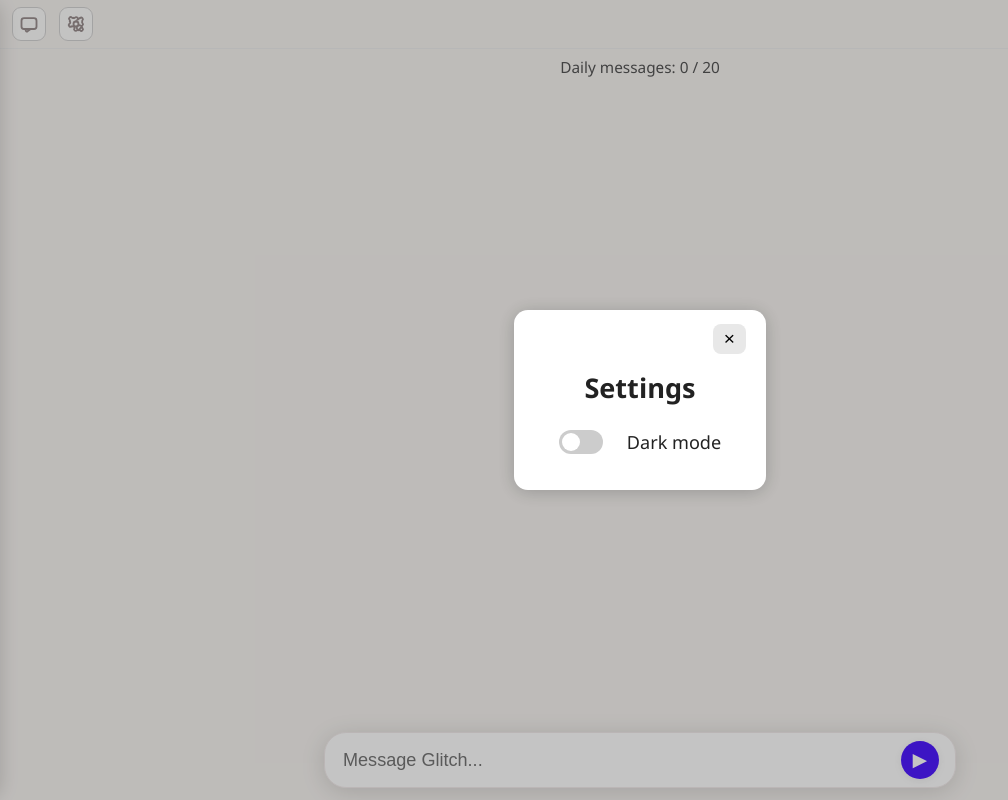
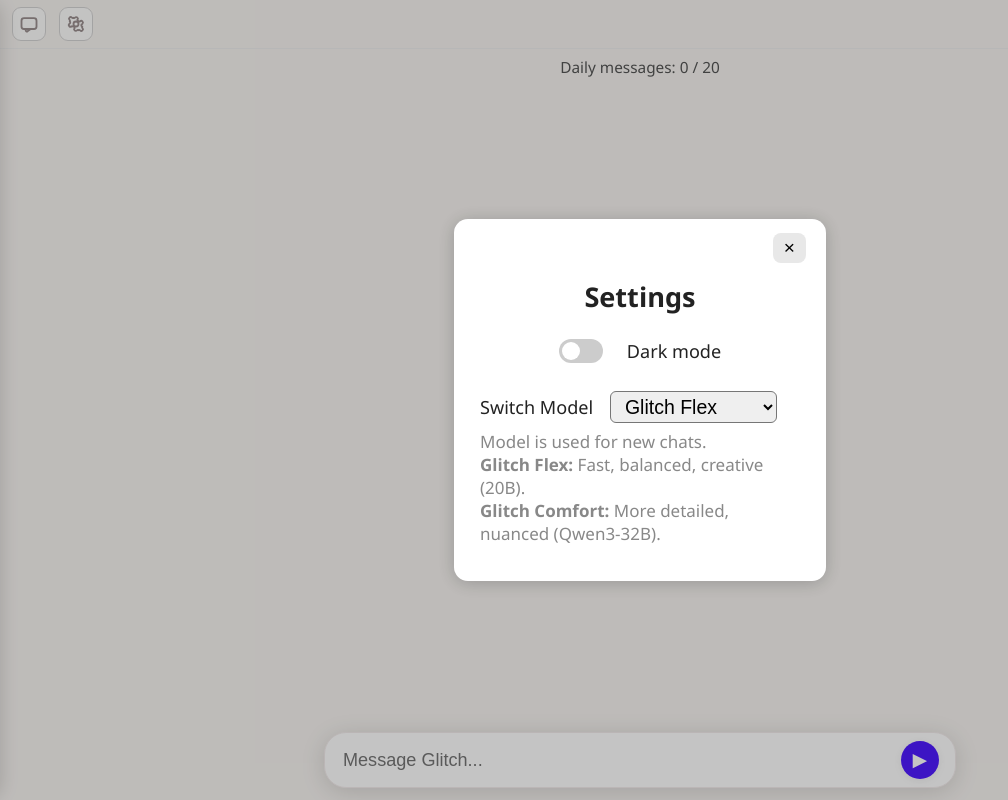
Before and after one commit to GlitchandGo/chat, a plain HTML site: page index.html in a window 1280 px wide. Both pictures are taken after a click on the element 76 px from the left and 24 px from the top of the page. Shown: the whole page, without its empty margins (0-1008 px from the left). Drawn offline with nearby package versions, Linux system fonts and the light colour scheme.

Commit message:
Update index.html

```diff
--- a/index.html
+++ b/index.html
@@ -4,7 +4,7 @@
   <meta charset="UTF-8">
   <title>Glitch AI</title>
   <meta name="viewport" content="width=device-width, initial-scale=1.0">
-<link rel="icon" href="/favicon.png" type="image/png">
+  <link rel="icon" href="/favicon.png" type="image/png">
   <style>
     html, body {
       height: 100%;
@@ -460,7 +460,7 @@
     <span class="topicon" title="Settings" id="settings-btn">
       <svg viewBox="0 0 24 24">
         <circle cx="12" cy="12" r="3" />
-        <path d="M19.4 15a1.7 1.7 0 0 0 .33 1.82l.02.02a2 2 0 0 1-2.83 2.83l-.02-.02A1.7 1.7 0 0 0 15 19.4a1.7 1.7 0 0 0-1.82.33l-.02.02a2 2 0 0 1-2.83-2.83l.02-.02A1.7 1.7 0 0 0 8.6 15a1.7 1.7 0 0 0-1.82-.33l-.02.02a2 2 0 0 1-2.83-2.83l.02-.02A1.7 1.7 0 0 0 4.6 9a1.7 1.7 0 0 0-.33-1.82l-.02-.02a2 2 0 0 1 2.83-2.83l.02.02A1.7 1.7 0 0 0 9 4.6a1.7 1.7 0 0 0 1.82-.33l.02-.02a2 2 0 0 1 2.83 2.83l-.02.02A1.7 1.7 0 0 0 15 4.6a1.7 1.7 0 0 0 1.82.33l.02-.02a2 2 0 0 1 2.83 2.83l-.02.02A1.7 1.7 0 0 0 19.4 9a1.7 1.7 0 0 0 .33 1.82l.02.02a2 2 0 0 1-2.83 2.83l-.02-.02A1.7 1.7 0 0 0 15 19.4z"/>
+        <path d="M19.4 15a1.7 1.7 0 0 0 .33 1.82l.02.02a2 2 0 0 1-2.83 2.83l-.02-.02A1.7 1.7 0 0 0 15 19.4a1.7 1.7 0 0 0-1.82.33l-.02.02a2 2 0 0 1-2.83-2.83l.02-.02A1.7 1.7 0 0 0 8.6 15a1.7 1.7 0 0 0-1.82-.33l-.02.02a2 2 0 0 1-2.83-2.83l.02-.02A1.7 1.7 0 0 0 4.6 9a1.7 1.7 0 0 0-.33-1.82l-.02-.02a2 2 0 0 1 2.83-2.83l.02.02A1.7 1.7 0 0 0 9 4.6a1.7 1.7 0 0 0 1.82-.33l.02-.02a2 2 0 0 1 2.83 2.83l-.02.02A1.7 1.7 0 0 0 15 8.6a1.7 1.7 0 0 0 1.82.33l.02-.02a2 2 0 0 1 2.83 2.83l-.02.02A1.7 1.7 0 0 0 19.4 15Z"/>
       </svg>
     </span>
   </div>
@@ -487,6 +487,19 @@
           <span class="slider"></span>
         </label>
         <span id="darkmode-label">Dark mode</span>
+      </div>
+      <!-- NEW: Switch Model -->
+      <div style="margin-top: 28px; text-align: left;">
+        <label for="model-select" style="font-weight:500;">Switch Model</label>
+        <select id="model-select" style="margin-left:12px; font-size:1.08em; padding:3px 10px; border-radius:6px;">
+          <option value="flex">Glitch Flex</option>
+          <option value="comfort">Glitch Comfort</option>
+        </select>
+        <div style="font-size:.94em; margin-top:7px; color:#888; max-width:320px;">
+          Model is used for new chats. <br>
+          <b>Glitch Flex:</b> Fast, balanced, creative (20B).<br>
+          <b>Glitch Comfort:</b> More detailed, nuanced (Qwen3-32B).
+        </div>
       </div>
     </div>
   </div>
@@ -527,6 +540,18 @@
     // On page load
     if (localStorage.getItem(DARK_KEY) === "1") setDarkMode(true);
     else setDarkMode(false);
+
+    // Model select persistence
+    const modelSelect = document.getElementById('model-select');
+    const LOCAL_MODEL_KEY = "glitchai_model";
+    if (modelSelect) {
+      // Set initial value
+      modelSelect.value = localStorage.getItem(LOCAL_MODEL_KEY) || "flex";
+      modelSelect.onchange = function() {
+        localStorage.setItem(LOCAL_MODEL_KEY, modelSelect.value);
+      };
+    }
+
   </script>
 </body>
 </html>
```
